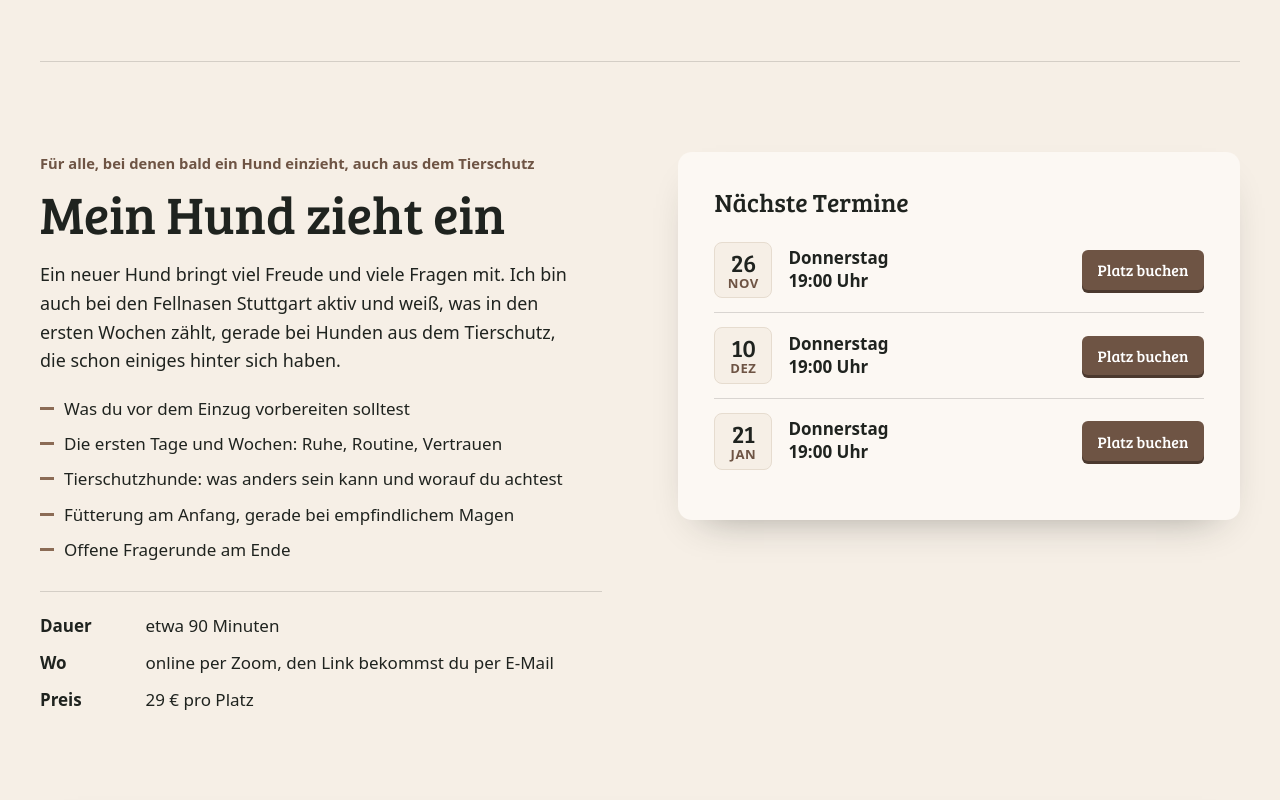
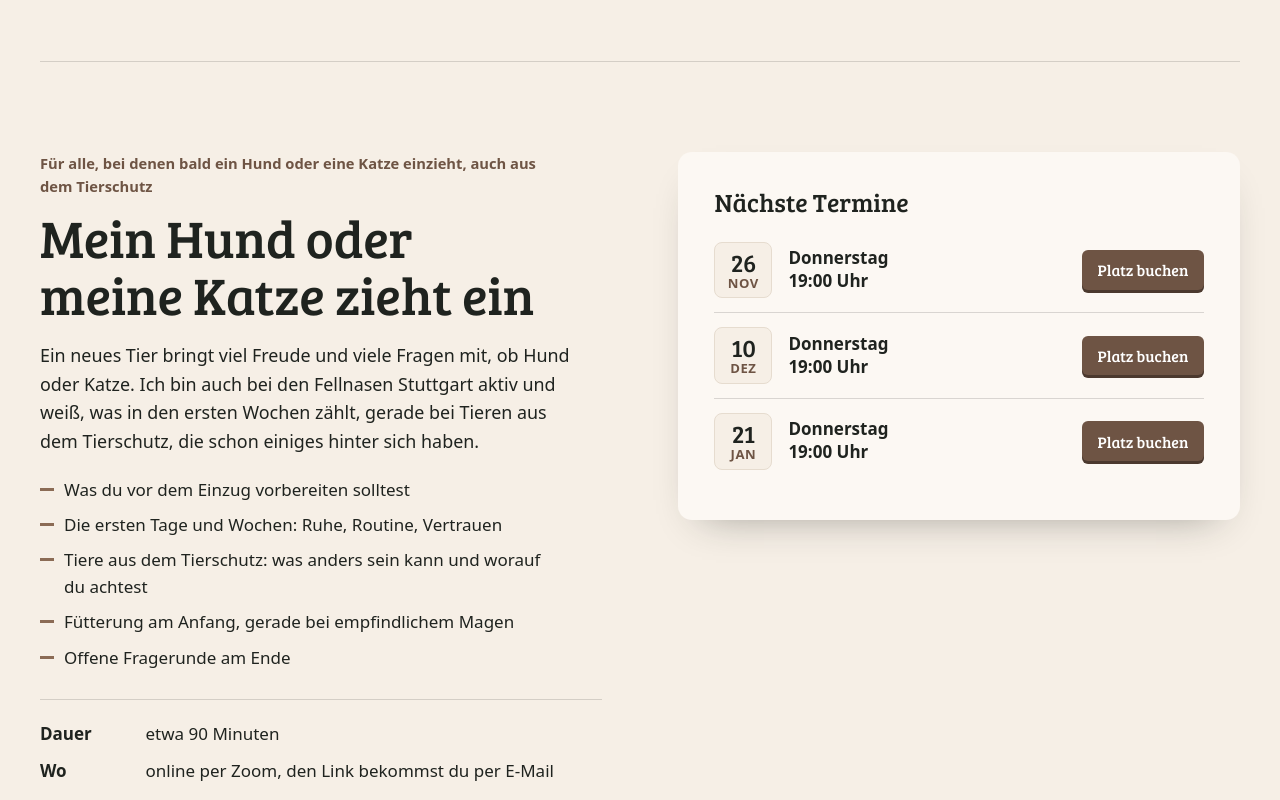
Before and after one commit to SimonTscc/hildes-pfotenkueche, an Astro site: page /hildes-pfotenkueche/shop in a window 1280 px wide. Shown: the part 1412-2212 px from the top of the page. Built offline with nearby package versions, Linux system fonts and the light colour scheme; Astro itself is replaced by a stand-in of ours; a web font is replaced by a local one.

Commit message:
Webinar „Mein Hund oder meine Katze zieht ein“ auch für Katzen
Co-Authored-By: Claude Opus 5.5 <noreply@anthropic.com>

```diff
--- a/src/data/shop.ts
+++ b/src/data/shop.ts
@@ -47,10 +47,10 @@ export const webinare: Webinar[] = [
   },
   {
     id: "einzug",
-    titel: "Mein Hund zieht ein",
-    untertitel: "Für alle, bei denen bald ein Hund einzieht, auch aus dem Tierschutz",
-    text: "Ein neuer Hund bringt viel Freude und viele Fragen mit. Ich bin auch bei den Fellnasen Stuttgart aktiv und weiß, was in den ersten Wochen zählt, gerade bei Hunden aus dem Tierschutz, die schon einiges hinter sich haben.",
-    punkte: ["Was du vor dem Einzug vorbereiten solltest", "Die ersten Tage und Wochen: Ruhe, Routine, Vertrauen", "Tierschutzhunde: was anders sein kann und worauf du achtest", "Fütterung am Anfang, gerade bei empfindlichem Magen", "Offene Fragerunde am Ende"],
+    titel: "Mein Hund oder meine Katze zieht ein",
+    untertitel: "Für alle, bei denen bald ein Hund oder eine Katze einzieht, auch aus dem Tierschutz",
+    text: "Ein neues Tier bringt viel Freude und viele Fragen mit, ob Hund oder Katze. Ich bin auch bei den Fellnasen Stuttgart aktiv und weiß, was in den ersten Wochen zählt, gerade bei Tieren aus dem Tierschutz, die schon einiges hinter sich haben.",
+    punkte: ["Was du vor dem Einzug vorbereiten solltest", "Die ersten Tage und Wochen: Ruhe, Routine, Vertrauen", "Tiere aus dem Tierschutz: was anders sein kann und worauf du achtest", "Fütterung am Anfang, gerade bei empfindlichem Magen", "Offene Fragerunde am Ende"],
     dauer: "etwa 90 Minuten", // [SWAP]
     ort: "online per Zoom, den Link bekommst du per E-Mail", // [SWAP] Plattform
     preis: 29, // [SWAP]
--- a/src/pages/shop.astro
+++ b/src/pages/shop.astro
@@ -16,9 +16,9 @@ const tag = (d: string) => new Date(`${d}T12:00:00`).toLocaleDateString("de-DE",
 const monat = (d: string) => new Date(`${d}T12:00:00`).toLocaleDateString("de-DE", { month: "short" }).replace(".", "");
 const wochentag = (d: string) => new Date(`${d}T12:00:00`).toLocaleDateString("de-DE", { weekday: "long" });
 ---
-<Base title="Webinar & Shop" description="Live-Webinare mit mir buchen: BARF verstehen und „Mein Hund zieht ein“, auch für Tierschutzhunde. Dazu der Durchfall-Plan „SOS Durchfall“ als PDF.">
+<Base title="Webinar & Shop" description="Live-Webinare mit mir buchen: BARF verstehen und „Mein Hund oder meine Katze zieht ein“, auch für Tiere aus dem Tierschutz. Dazu der Durchfall-Plan „SOS Durchfall“ als PDF.">
   <Seitenkopf titel="Webinar & Shop" bild={kleinerHund} alt="Meine kleine weiße Hündin Patata schaut fröhlich in die Kamera">
-    <p>Live mit mir: im BARF-Webinar verstehst du, was in den Napf gehört, und in „Mein Hund zieht ein“ bereitest du dich auf deinen neuen Hund vor. Für die Tage, an denen der Bauch rumort, gibt es den Durchfall-Plan direkt zum Herunterladen.</p>
+    <p>Live mit mir: im BARF-Webinar verstehst du, was in den Napf gehört, und in „Mein Hund oder meine Katze zieht ein“ bereitest du dich auf dein neues Tier vor. Für die Tage, an denen der Bauch rumort, gibt es den Durchfall-Plan direkt zum Herunterladen.</p>
     <p class="leise">Einen BARF-Plan für deinen Hund oder deine Katze rechne ich individuell, den bekommst du über die <a href={href("anfrage")}>Anfrage</a>.</p>
   </Seitenkopf>
 
--- a/src/pages/ueber-hilde.astro
+++ b/src/pages/ueber-hilde.astro
@@ -16,7 +16,7 @@ const werte = [
 <Base title="Über mich" description="Wer hinter Hildes Pfotenküche steckt: Ich erstelle BARF-Futterpläne für Hunde und Katzen und berate Halter persönlich, vom ersten Napf bis zur Spezialdiät.">
   <Seitenkopf titel="Über mich">
     <p>Hinter der Pfotenküche stehe ich, Hilde: Ich rechne BARF-Pläne, beantworte Fragen und begleite Hunde- und Katzenhalter bei der Umstellung auf frisches Futter.</p>
-    <p>Außerdem bin ich bei den Fellnasen Stuttgart aktiv. Deshalb kenne ich auch die Fragen, die sich stellen, wenn ein Hund aus dem Tierschutz einzieht. Darum geht es in meinem Webinar <a href={href("shop#einzug")}>„Mein Hund zieht ein“</a>.</p>
+    <p>Außerdem bin ich bei den Fellnasen Stuttgart aktiv. Deshalb kenne ich auch die Fragen, die sich stellen, wenn ein Hund oder eine Katze aus dem Tierschutz einzieht. Darum geht es in meinem Webinar <a href={href("shop#einzug")}>„Mein Hund oder meine Katze zieht ein“</a>.</p>
     <EigenesFoto slot="medien" name="hilde" alt="Ich lächle in die Kamera, vor mir sitzt meine graue Hündin Nala mit offenem Maul" platzhalter="Ich mit Nala" format="4 / 5" ausschnitt="50% 40%" eager />
   </Seitenkopf>
 
```
